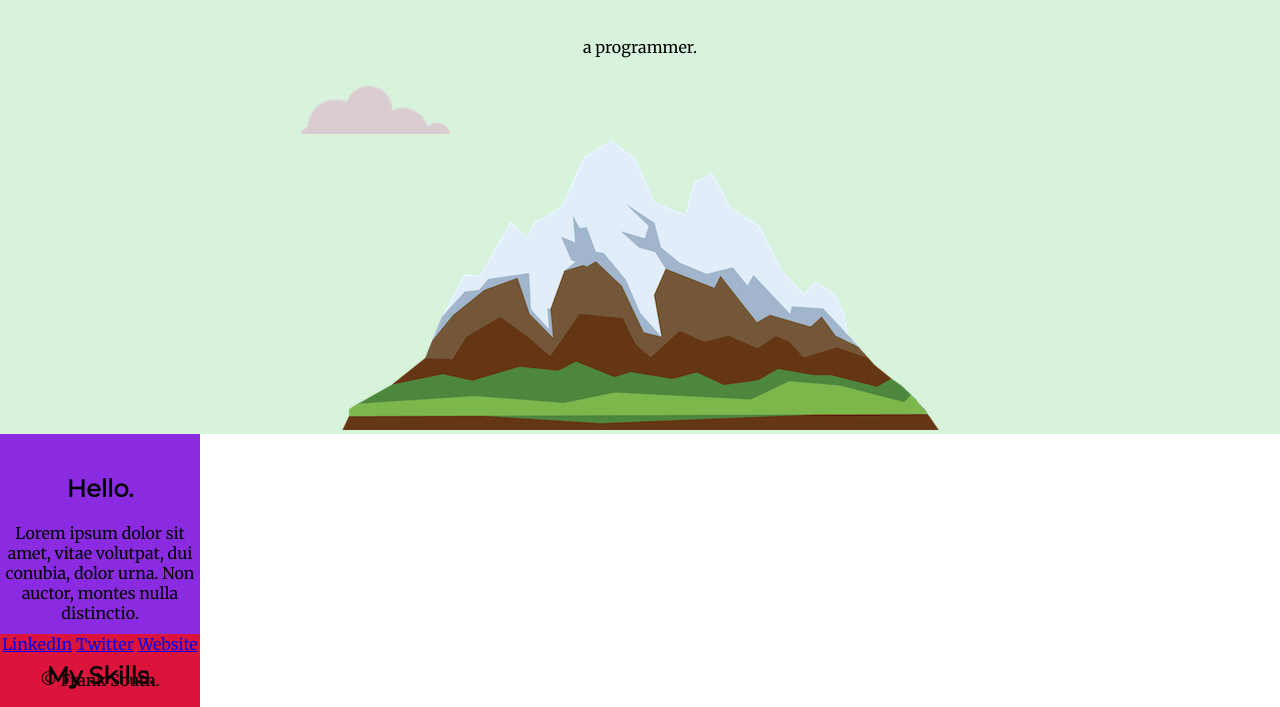
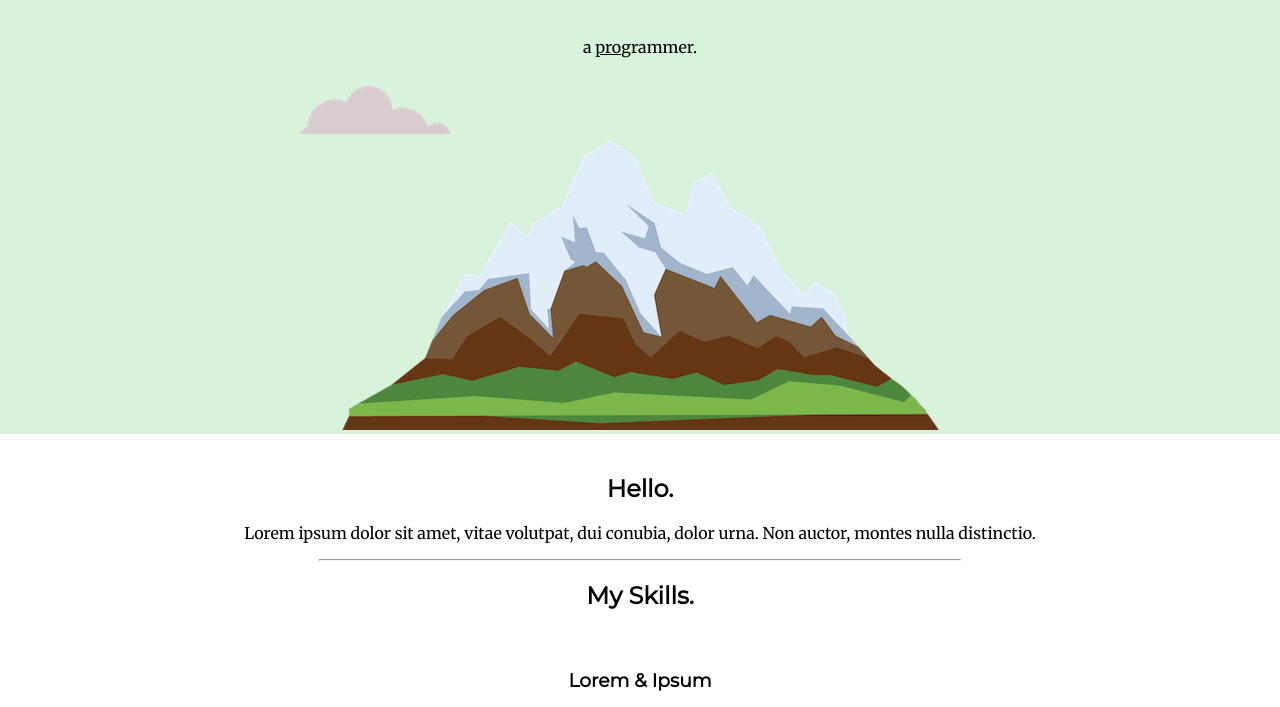
Before and after one commit to southf09/mySite, a plain HTML site: page index.html in a window 1280 px wide. Shown: the part 191-898 px from the top of the page. Drawn offline with Linux system fonts and the light colour scheme.

Commit message:
Styled horizontal rules on page.

```diff
--- a/CSS/styles.css
+++ b/CSS/styles.css
@@ -18,23 +18,23 @@ h3 {
   font-family: "Montserrat", sans-serif;
 }
 
+#pro {
+  text-decoration: underline;
+}
 .top-container {
   background-color: #d8f3dc;
   position: relative;
   padding-top: 100px;
 }
 .middle-container {
-  background-color: blueviolet;
-  height: 200px;
-  width: 200px;
 }
 
 .bottom-container {
-  background-color: crimson;
-  height: 200px;
-  width: 200px;
 }
 
+hr {
+  width: 50%;
+}
 .bottom-cloud {
   position: absolute;
   left: 300px;
```
